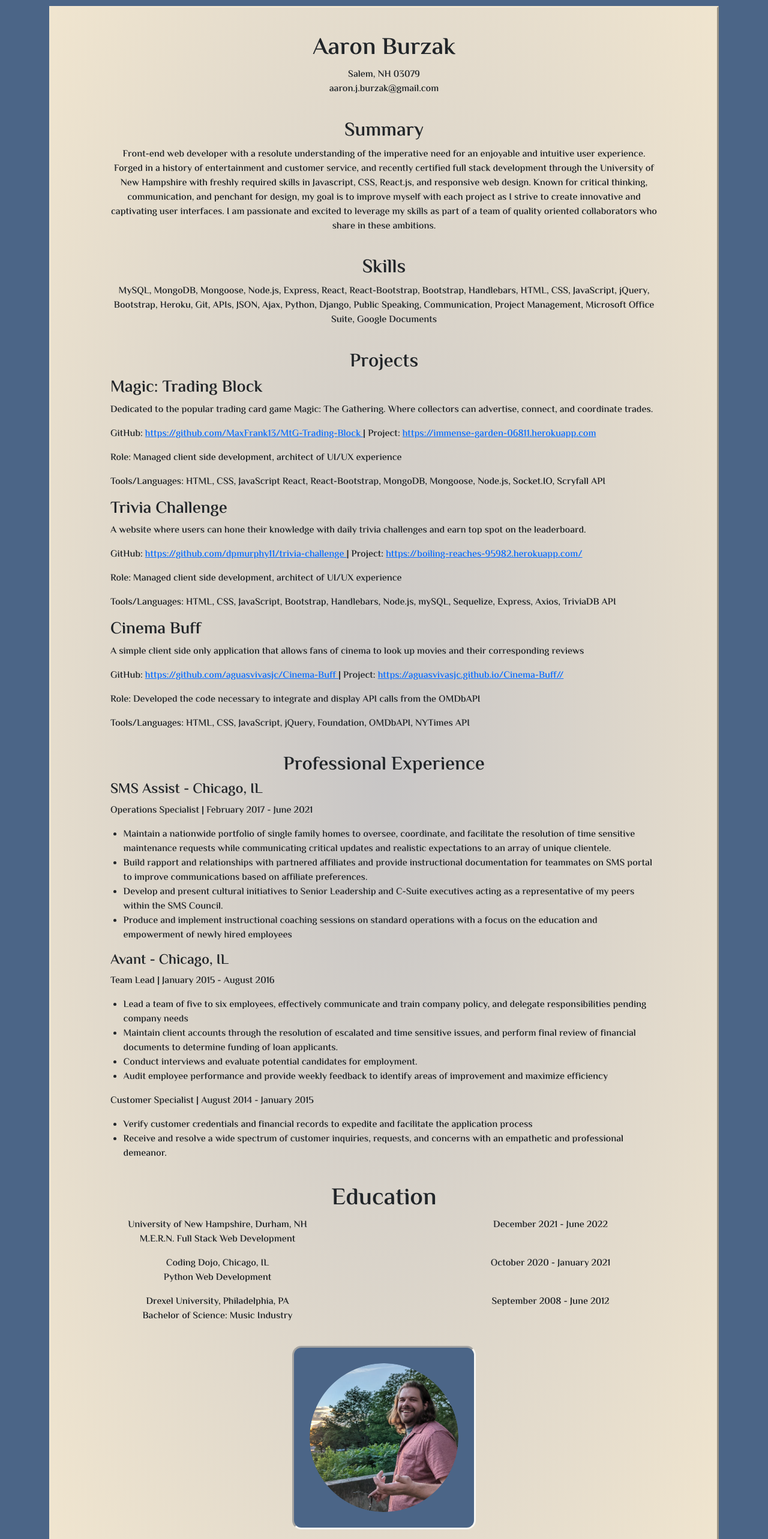
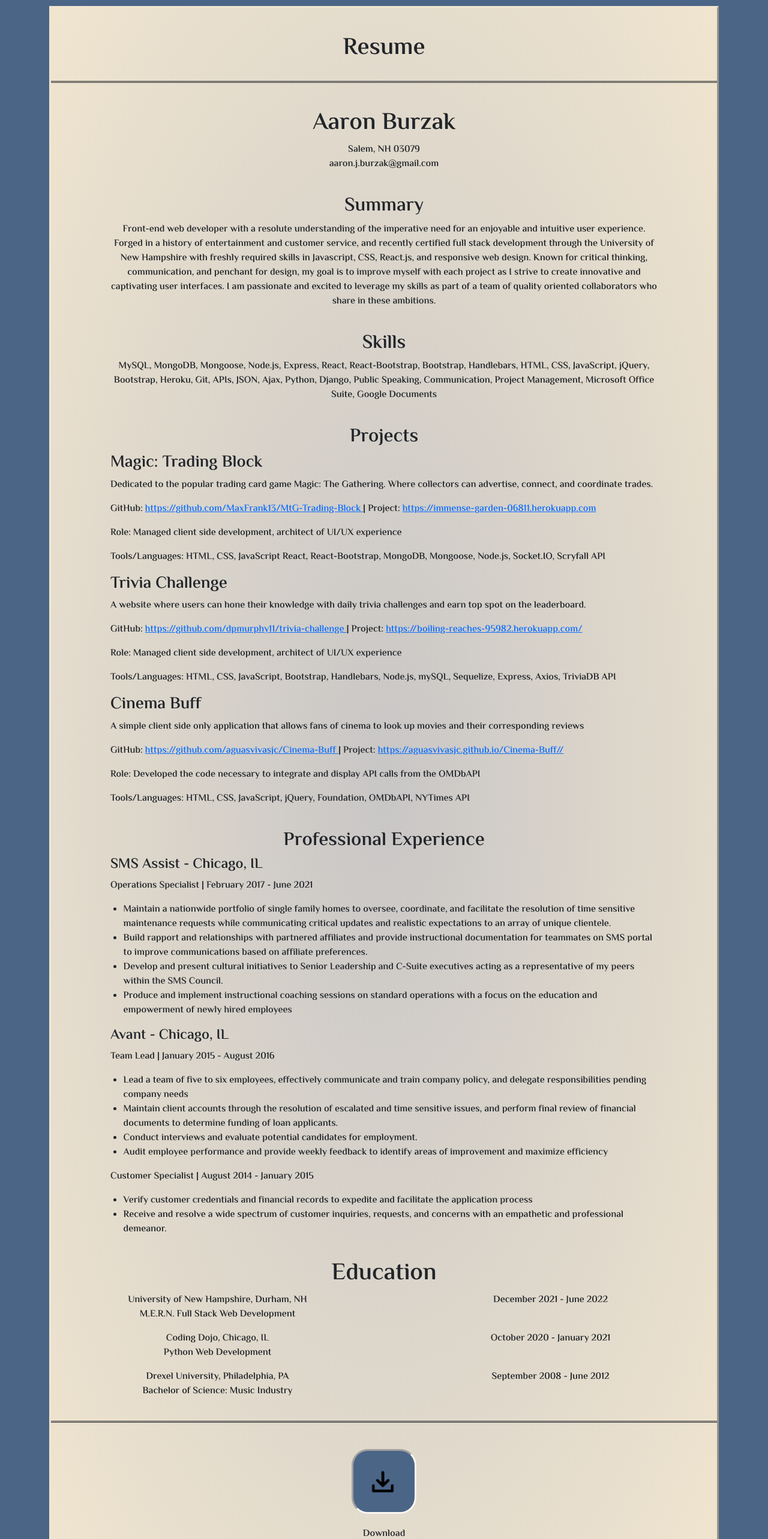
Before and after one commit to aaburzak/aaron_react_portfolio, a React (Create React App) app: page /resume in a window 1280 px wide. Shown: the part 60-2626 px from the top of the page at 60% size. Built offline with nearby package versions, Linux system fonts and the light colour scheme.

Commit message:
added and styled download button to Resume page

```diff
--- /dev/null
+++ b/src/components/DownloadPic.js
@@ -0,0 +1,12 @@
+import React from "react";
+import pic from "../images/download.png";
+
+function DownloadPic(){
+    return(
+    <div>
+    <img className="picBox downloadIcon" src={pic} />
+    </div>
+    )
+}
+
+export default DownloadPic
--- a/src/index.css
+++ b/src/index.css
@@ -143,6 +143,13 @@ max-height: 1%;
     border-radius: 5%;
   }
 
+  .resStart{
+    border-top: double var(--navBlack);
+    padding-top: 2%;
+    max-height: 1%;
+    }
+
+
   .resStyle{
     padding-left: 5%;
     padding-right: 5%;
@@ -162,3 +169,19 @@ max-height: 1%;
     padding-left: 10%;
     padding-right: 8%;
   }
+
+  .resEnd{
+      border-bottom: double var(--navBlack);
+      padding-bottom: 2%;
+      max-height: 1%;
+  }
+
+  .downloadIcon{
+    border-radius: 25%;
+    max-width: 10%;
+    max-height: 10%;
+  }
+
+  .downloadIcon:hover{
+    box-shadow: inset 0px 0px var(--lightBeige), 0 0 15px var(--navWhite)
+  }
--- a/src/pages/Portfolio.js
+++ b/src/pages/Portfolio.js
@@ -7,7 +7,7 @@ function Portfolio(){
       <Container className="containerStyle">
       <Row>
           <Col className="portHead">
-            <h1>My Portfolio</h1>
+            <h1>Portfolio</h1>
           </Col>
         </Row>
       <Row className="picRow">
--- a/src/pages/Resume.js
+++ b/src/pages/Resume.js
@@ -1,7 +1,6 @@
 import React from "react";
 import {Container, Row, Col } from 'react-bootstrap';
-import MyResume from "../components/MyResume";
-import ProfilePic from "../components/ProfilePic";
+import DownloadPic from "../components/DownloadPic";
 
 
 function Resume(){
@@ -11,21 +10,13 @@ function Resume(){
 
     return(
       <Container className="containerStyle ">
-      {/* <Row>
-        <Col className="portHead">
-          <h1>Resume</h1>
-          <p>For those interested in my professional experience in and out of web development</p>
-        </Col>
-      </Row>
       <Row>
-        <Col className="text-center">
-        <a href="aaronResume.pdf" download>
-            <ProfilePic/>
-          </a>
-        </Col>
-      </Row> */}
+      <Col className="portHead">
+        <h1>Resume</h1>
+      </Col>
+    </Row>
 
-      <Row>
+      <Row className="resStart">
         <Col className="text-center portHead">
         <h1>Aaron Burzak</h1>
         Salem, NH 03079
@@ -113,7 +104,7 @@ applicants.</li>
         </ul>
         </Col>
       </Row>
-      <Row className="text-center">
+      <Row className="text-center resEnd">
       <h1 className="resTitle">Education</h1>
         <Col>
           University of New Hampshire, Durham, NH
@@ -136,11 +127,12 @@ applicants.</li>
         </Col>
       </Row>
 
-      <Row>
+      <Row className="portHead">
         <Col className="text-center">
         <a href="aaronResume.pdf" download>
-            <ProfilePic/>
+            <DownloadPic/>
           </a>
+          <p>Download</p>
         </Col>
       </Row>
 
```
Also changed, not shown: src/images/download.png (added).
